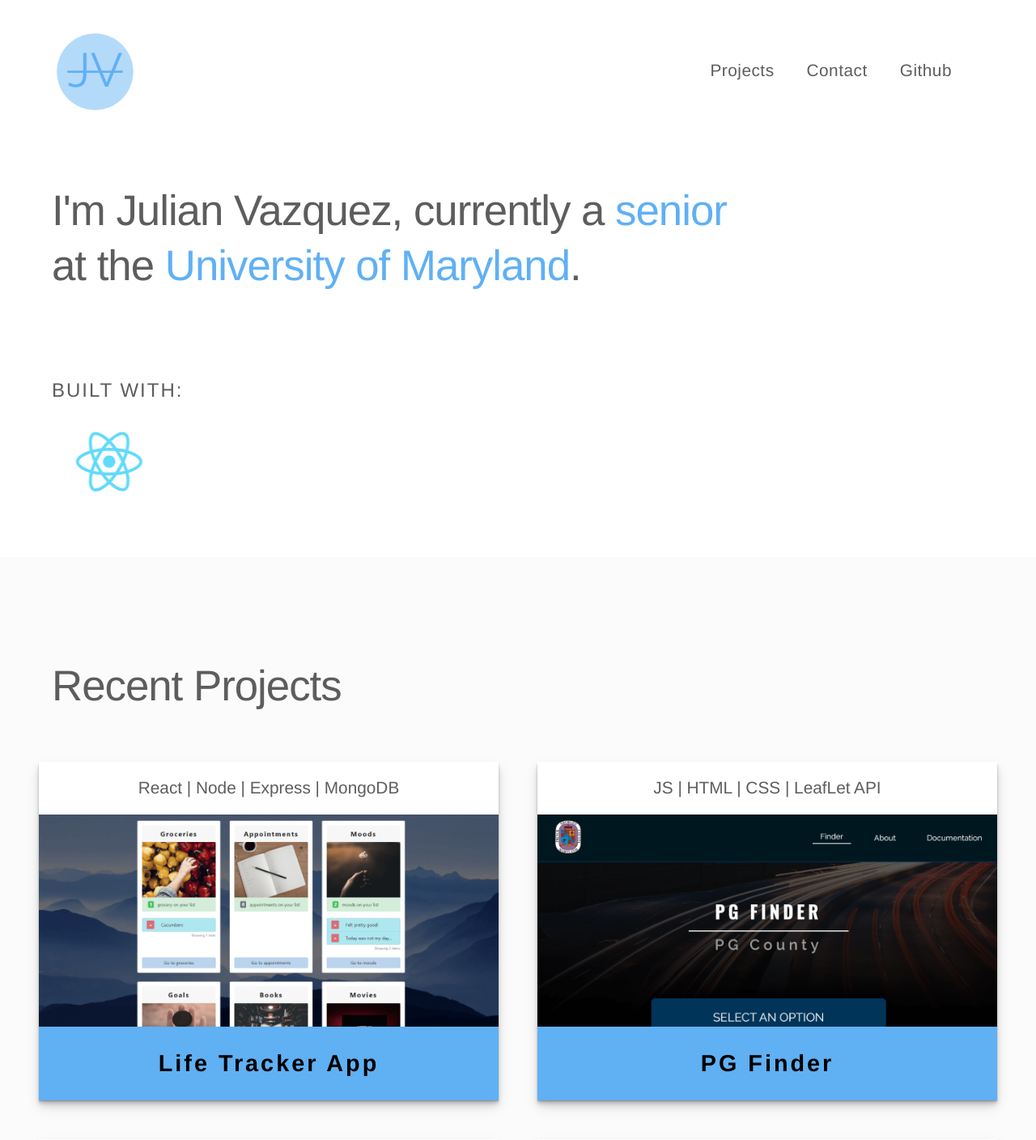
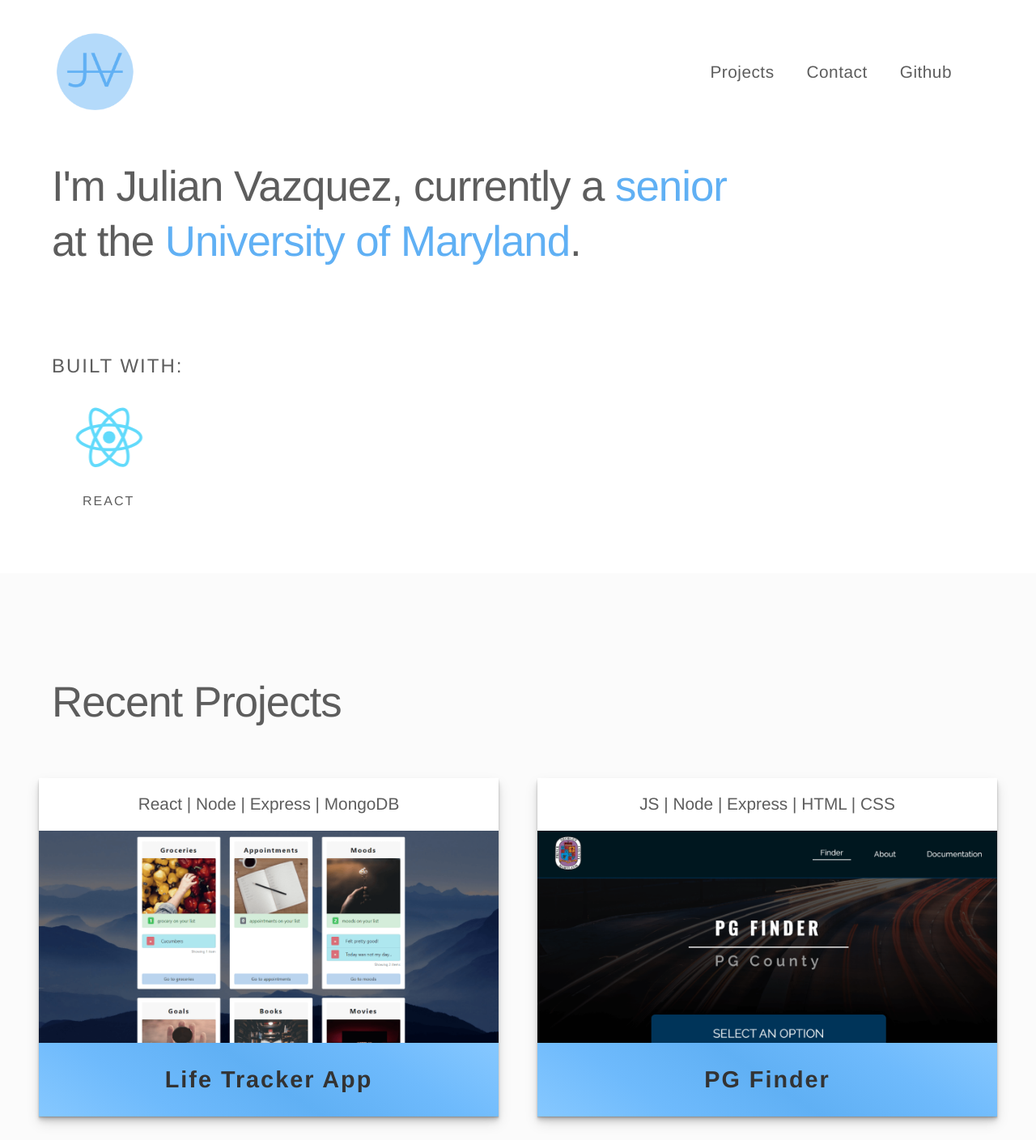
Before and after one commit to julianvazq/react-portfolio, a React (Create React App) app: page / in a window 1280 px wide. Shown: the top 1408 px of the page at 81% size. Built offline with nearby package versions, Linux system fonts and the light colour scheme.

Commit message:
Add react-router

```diff
--- a/package.json
+++ b/package.json
@@ -8,6 +8,8 @@
     "@testing-library/user-event": "^7.2.1",
     "react": "^16.12.0",
     "react-dom": "^16.12.0",
+    "react-router-dom": "^5.1.2",
+    "react-router-hash-link": "^1.2.2",
     "react-scripts": "3.3.0",
     "styled-components": "^4.4.1"
   },
--- a/src/App.css
+++ b/src/App.css
@@ -10,6 +10,11 @@
 html {
   scroll-behavior: smooth;
   height: 80vmin;
+}
+
+a {
+  text-decoration: none;
+  color: inherit;
 }
 
 /* JV Logo */
--- a/src/App.js
+++ b/src/App.js
@@ -1,10 +1,10 @@
 import React from 'react';
+import { BrowserRouter as Router, Switch, Route } from 'react-router-dom';
 import { ThemeProvider } from 'styled-components';
 import './App.css';
 import Navbar from './components/top/Navbar';
-import Hero from './components/top/Hero';
-import AdditionalInfo from './components/top/AdditionalInfo';
-import ProjectSection from './components/middle/ProjectSection.js';
+import Home from './components/Home';
+import LifeTrackerPage from './components/projects/LifeTrackerPage';
 
 const theme = {
   // React color: 00d8ff
@@ -14,10 +14,13 @@ const theme = {
 function App() {
   return (
     <ThemeProvider theme={theme}>
-      <Navbar />
-      <Hero />
-      <AdditionalInfo />
-      <ProjectSection />
+      <Router>
+        <Navbar />
+        <Switch>
+          <Route path='/' exact component={Home} />
+          <Route path='/life-tracker' component={LifeTrackerPage} />
+        </Switch>
+      </Router>
     </ThemeProvider>
   );
 }
--- /dev/null
+++ b/src/components/Home.js
@@ -0,0 +1,16 @@
+import React from 'react';
+import Hero from './top/Hero';
+import AdditionalInfo from './top/AdditionalInfo';
+import ProjectSection from './middle/ProjectSection.js';
+
+const Home = () => {
+  return (
+    <>
+      <Hero />
+      <AdditionalInfo />
+      <ProjectSection />
+    </>
+  );
+};
+
+export default Home;
--- a/src/components/middle/ProjectSection.js
+++ b/src/components/middle/ProjectSection.js
@@ -1,4 +1,5 @@
 import React from 'react';
+import { Link } from 'react-router-dom';
 import styled from 'styled-components';
 import Container from '../Container';
 import LifeTracker from '../../images/life-tracker.png';
@@ -47,7 +48,7 @@ const ProjectSection = () => {
     transition: all 0.2s ease;
 
     &:hover {
-      transform: translateY(-5px);
+      transform: translateY(-3px);
       box-shadow: 0 2px 1px rgba(0, 0, 0, 0.09), 0 4px 2px rgba(0, 0, 0, 0.09),
         0 8px 4px rgba(0, 0, 0, 0.09), 0 16px 8px rgba(0, 0, 0, 0.09),
         0 32px 16px rgba(0, 0, 0, 0.09);
@@ -56,9 +57,16 @@ const ProjectSection = () => {
     h3 {
       font-size: 1.8rem;
       padding: 1em 0;
-      letter-spacing: 3px;
-      background: ${props => props.theme.primary};
-      color: black;
+      letter-spacing: 2px;
+      background: linear-gradient(
+        34deg,
+        rgba(134, 200, 255, 1) 0%,
+        rgba(110, 186, 252, 1) 25%,
+        rgba(96, 176, 244, 1) 50%,
+        rgba(110, 186, 252, 1) 75%,
+        rgba(134, 200, 255, 1) 100%
+      );
+      color: #333;
     }
 
     @media (max-width: 950px) {
@@ -96,9 +104,10 @@ const ProjectSection = () => {
   return (
     <StyledSection>
       <Container>
-        <SectionTitle>Recent Projects</SectionTitle>
+        <SectionTitle id='projects'>Recent Projects</SectionTitle>
       </Container>
       <GridContainer>
+        <Link to='/life-tracker'>
           <ProjectItem>
             <div>
               <TechInfo>
@@ -108,10 +117,11 @@ const ProjectSection = () => {
               <h3>Life Tracker App</h3>
             </div>
           </ProjectItem>
+        </Link>
         <ProjectItem>
           <div>
             <TechInfo>
-              <p>JS | HTML | CSS | LeafLet API</p>
+              <p>JS | Node | Express | HTML | CSS </p>
             </TechInfo>
             <img src={PGFinder} alt='PG Finder.' />
             <h3>PG Finder</h3>
--- /dev/null
+++ b/src/components/projects/LifeTrackerPage.js
@@ -0,0 +1,11 @@
+import React from 'react';
+
+const LifeTrackerPage = () => {
+  return (
+    <div>
+      <h1>Hello from projecet page</h1>
+    </div>
+  );
+};
+
+export default LifeTrackerPage;
--- a/src/components/top/AdditionalInfo.js
+++ b/src/components/top/AdditionalInfo.js
@@ -10,18 +10,25 @@ const AdditionalInfo = () => {
   `;
 
   const Label = styled.h3`
-      margin-bottom: 1em;
+    margin-bottom: 1em;
     letter-spacing: 2px;
     text-transform: uppercase;
     font-size: 1.5rem;
     font-weight: 400;
-}`;
+  `;
+
+  const Caption = styled(Label)`
+    font-size: 1rem;
+    transform: translateX(38px);
+    margin-top: 1em;
+  `;
 
   return (
     <Container>
       <InfoContainer>
         <Label>Built with:</Label>
         <img src={ReactLogo} className='react-logo' alt='React logo.' />
+        <Caption>React</Caption>
       </InfoContainer>
     </Container>
   );
--- a/src/components/top/Hero.js
+++ b/src/components/top/Hero.js
@@ -8,7 +8,7 @@ const Hero = () => {
     font-size: 3.3rem;
     line-height: 68px;
     letter-spacing: -1px;
-    margin: 1.25em 0 2em 0;
+    margin-bottom: 2em;
 
     @media (max-width: 580px) {
       font-size: 2.3rem;
--- a/src/components/top/Navbar.js
+++ b/src/components/top/Navbar.js
@@ -1,4 +1,6 @@
 import React from 'react';
+// import { Link } from 'react-router-dom';
+import { HashLink as Link } from 'react-router-hash-link';
 import JVLogo from '../../logos/jv_logo.png';
 import styled from 'styled-components';
 import Container from '../Container';
@@ -6,6 +8,7 @@ import Container from '../Container';
 const Navbar = () => {
   const Nav = styled.nav`
     padding: 2em 0 0.5em;
+    margin-bottom: 2em;
   `;
 
   const LinkList = styled.ul`
@@ -31,11 +34,23 @@ const Navbar = () => {
   return (
     <Nav>
       <Container style={{ justifyItems: 'space-around' }}>
-        <img src={JVLogo} className='jv-logo' alt='JV logo.' />
+        <Link to='/'>
+          <img src={JVLogo} className='jv-logo' alt='JV logo.' />
+        </Link>
         <LinkList>
-          <ListItem>Projects</ListItem>
-          <ListItem>Contact</ListItem>
-          <ListItem>Github</ListItem>
+          <Link to='/#projects'>
+            <ListItem>Projects</ListItem>
+          </Link>
+          <Link to='/#contact'>
+            <ListItem>Contact</ListItem>
+          </Link>
+          <a
+            href='https://github.com/julianvazq'
+            target='_blank'
+            rel='noopener noreferrer'
+          >
+            <ListItem>Github</ListItem>
+          </a>
         </LinkList>
       </Container>
     </Nav>
```
Also changed, not shown: 1 other file (tests, documents, lock files or other folders). Lines whose indentation alone changed are shown as unchanged.
